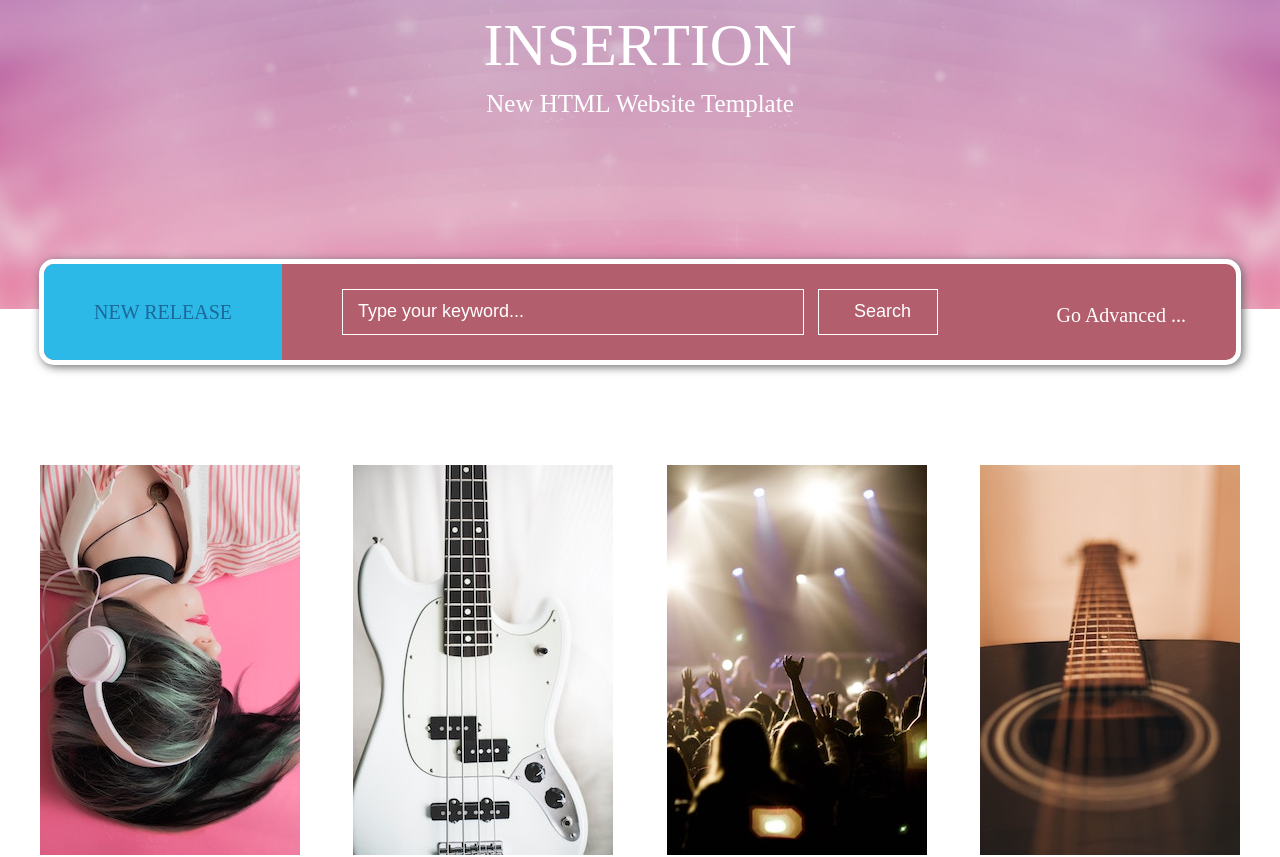
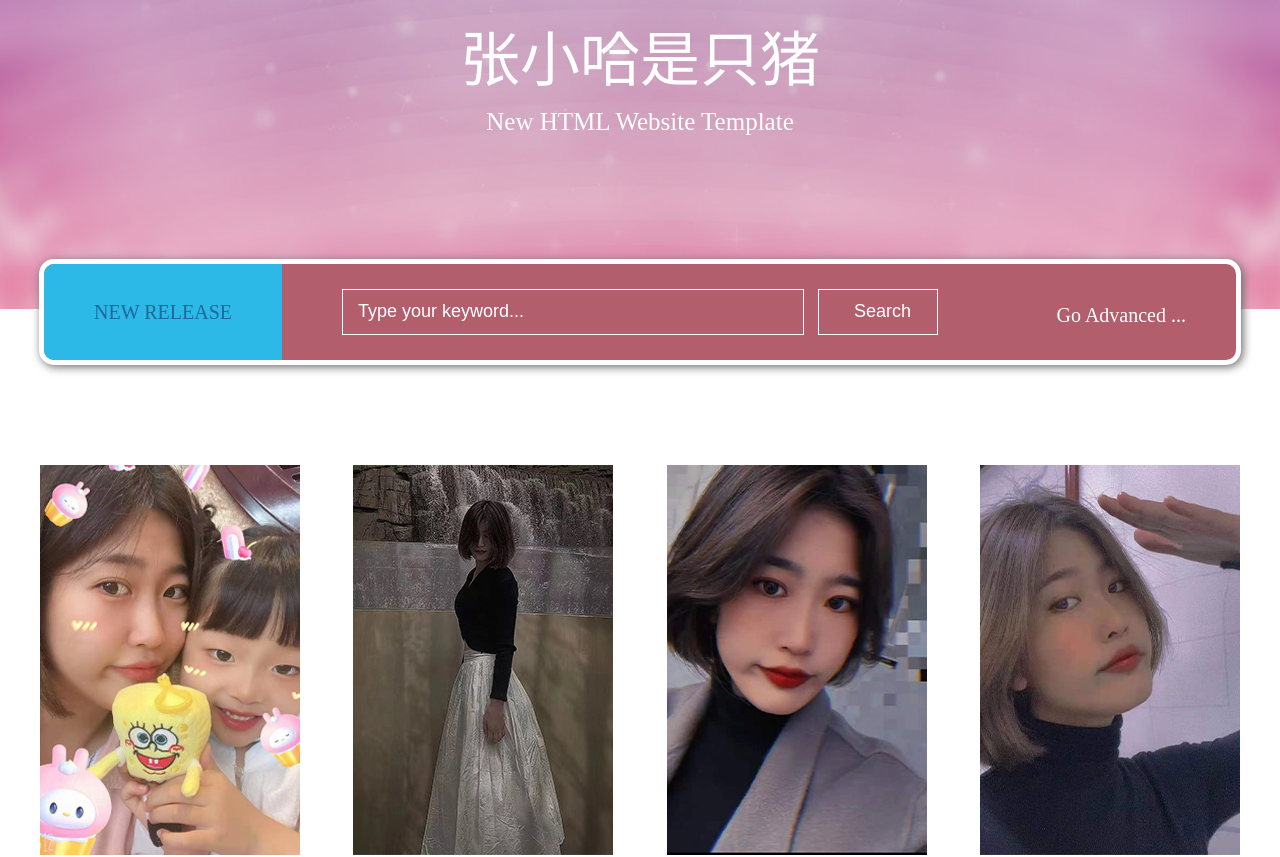
Before and after one commit to wuxiaozhou12138/music, a plain HTML site: page index.html in a window 1280 px wide. Shown: the part 291-1148 px from the top of the page. Drawn offline with Linux system fonts and the light colour scheme.

Commit message:
修改了好多东西

```diff
--- a/index.html
+++ b/index.html
@@ -19,7 +19,7 @@
 					<img src="./img/logo.png">
 				</div>
 
-			<h1>INSERTION</h1>
+			<h1>张小哈是只猪</h1>
 			<p>New HTML Website Template</p>
 		</div>
 
@@ -38,10 +38,10 @@
 
 		<!-- 四张图 -->
 		<div class="layer picture">
-			<img src="./img/item.jpg" >
-			<img src="./img/item2.jpg" >
-			<img src="./img/item3.jpg" >
-			<img src="./img/item4.jpg" >
+			<img src="./img/hh.jpg" >
+			<img src="./img/hh2.jpg" >
+			<img src="./img/hh3.jpg" >
+			<img src="./img/hh4.jpg" >
 		</div>
 		<!-- banner2 -->
 		<div class="layer banner">
```
Also changed, not shown: img/hh.jpg (added), img/hh2.jpg (added), img/hh3.jpg (added), img/hh4.jpg (added).
